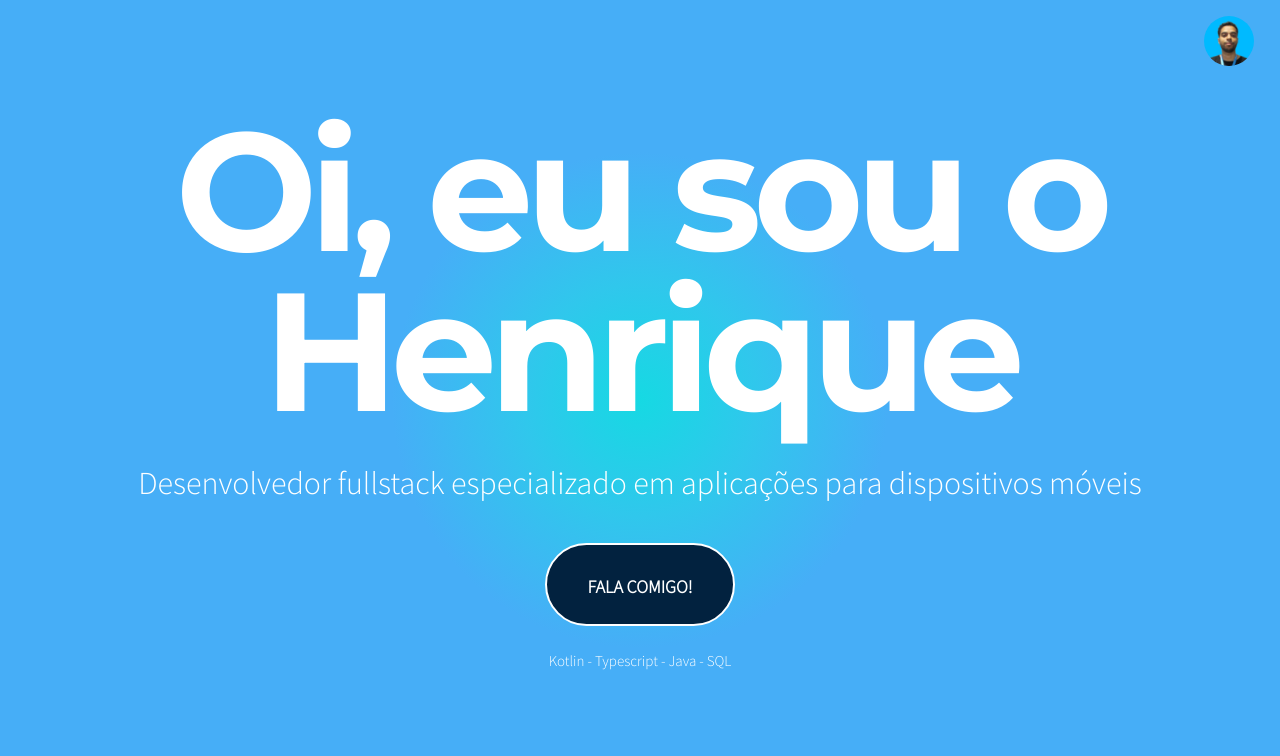
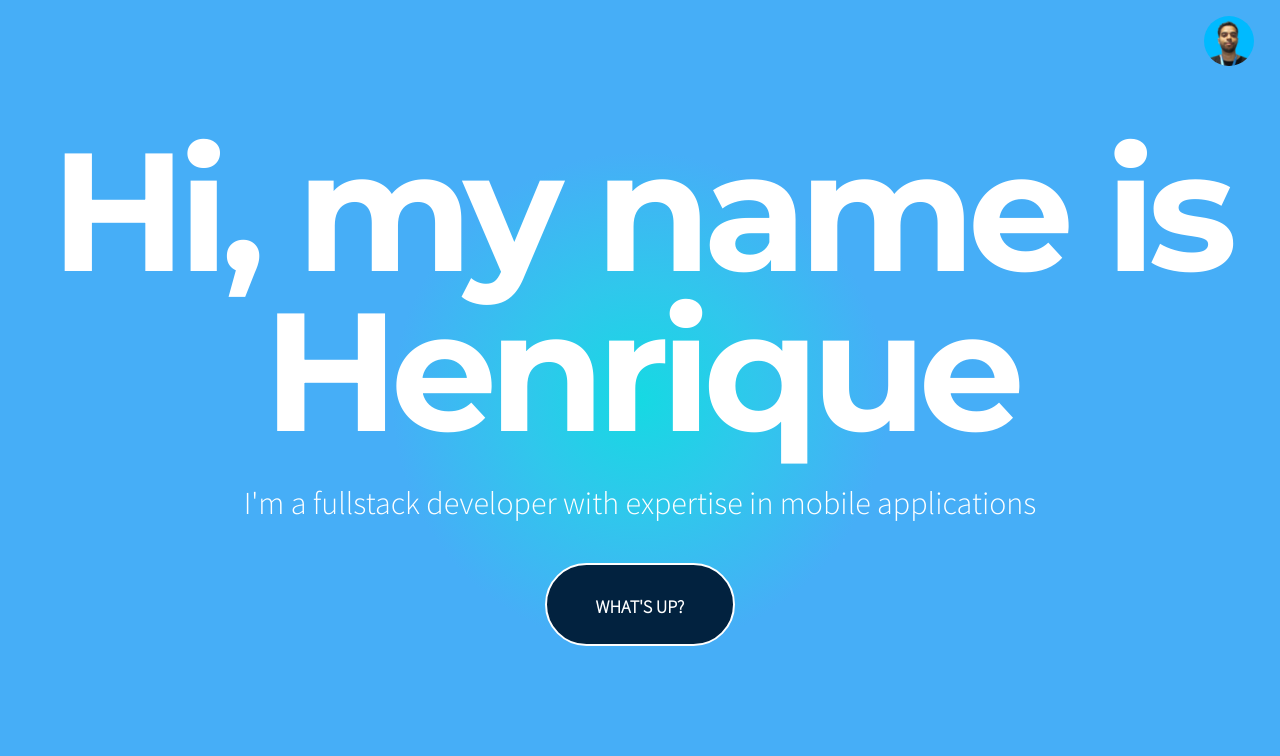
Before and after one commit to henrymidio/henrymidio.github.io, a plain HTML site: page index.html in a window 1280 px wide. Shown: the top 756 px of the page. Drawn offline with nearby package versions, Linux system fonts and the light colour scheme; grey boxes are pictures that could not be loaded.

Commit message:
change idiom and remove stack

```diff
--- a/index.html
+++ b/index.html
@@ -47,23 +47,21 @@
     <div class="title-container">
       <div>
         <h1>
-          Oi, eu sou o<br />
+          Hi, my name is<br />
           Henrique
         </h1>
         <br />
         <p class="sto-text-p-1">
-          Desenvolvedor fullstack especializado em aplicações para dispositivos
-          móveis
+          I'm a fullstack developer with expertise in mobile applications
         </p>
         <br />
         <a
           role="button"
           href="#popup-article"
           class="btn-saiba-mais open-popup redirect"
-          >FALA COMIGO!</a
+          >WHAT'S UP?</a
         >
         <br /><br />
-        <p>Kotlin - Typescript - Java - SQL</p>
       </div>
     </div>
 
```
